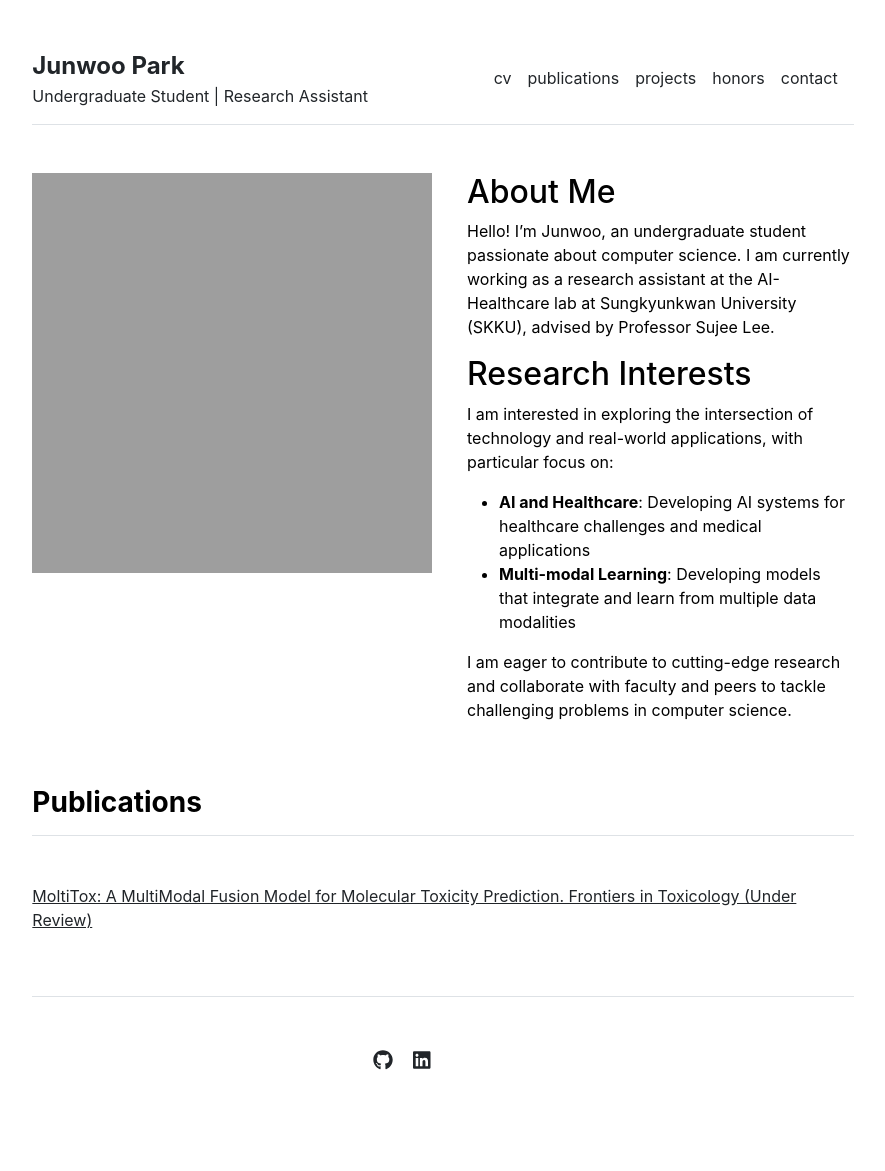
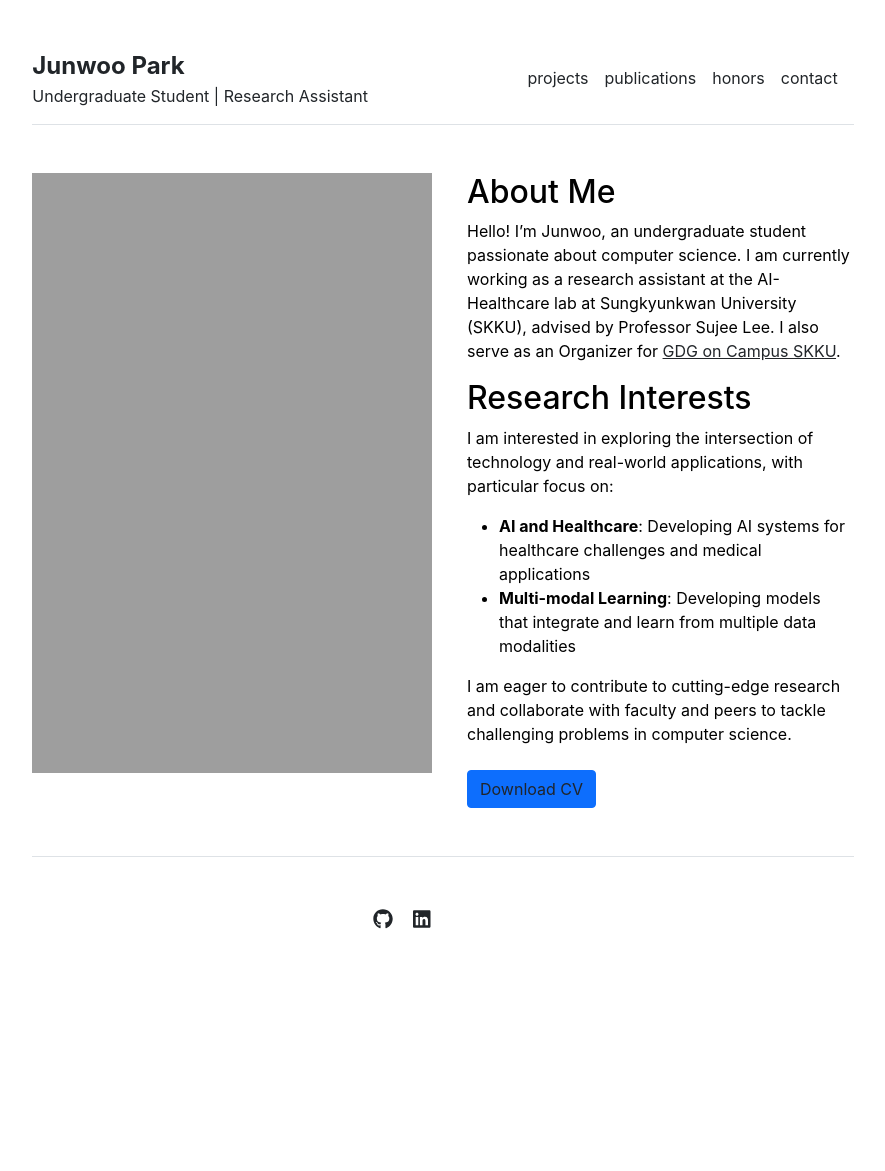
Before and after one commit to junwoop0/junwoop0.github.io, a Jekyll site: the page built from index.md, in a window 1280 px wide. Shown: the whole page, without its empty margins (197-1082 px from the left). Built offline with Jekyll 4.4.1, drawn with Linux system fonts in a browser that asks for light colours; after the commit the page ends 1031 px from its top, so only the background shows below that.

Commit message:
update profile

```diff
--- a/_data/settings.yml
+++ b/_data/settings.yml
@@ -1,7 +1,6 @@
 menu:
-- {name: 'cv', url: '/cv'}
+- {name: 'projects', url: '/projects'}
 - {name: 'publications', url: '/publications'}
-- {name: 'projects', url: '/projects'}
 - {name: 'honors', url: '/honors'}
 - {name: 'contact', url: '/contact'}
 
--- a/_layouts/home.html
+++ b/_layouts/home.html
@@ -2,13 +2,16 @@
 layout: default
 ---
 
-<div class="row g-5 mb-5">
-  <div class="col-md-6">
-    <img src="{{ site.github.url }}/assets/img/profile.jpeg" alt="Home" style="width: 400px; height: 400px; object-fit: cover;">
-  </div>
-  <div class="col-md-6">
-    {{ content }}
+<div style="max-width: 1200px; margin: 0 auto;">
+  <div class="row g-5 mb-5">
+    <div class="col-md-6">
+      <img src="{{ site.github.url }}/assets/img/profile.jpeg" alt="Home" style="width: 400px; height: 600px; object-fit: cover;">
+    </div>
+    <div class="col-md-6">
+      {{ content }}
+      <div class="mt-4">
+        <a href="{{ site.github.url }}/assets/cv.pdf" class="btn btn-primary" download>Download CV</a>
+      </div>
+    </div>
   </div>
 </div>
-
-{% include publications.html %}
--- a/index.md
+++ b/index.md
@@ -5,7 +5,7 @@ title: "Home"
 
 ## About Me
 
-Hello! I'm Junwoo, an undergraduate student passionate about computer science. I am currently working as a research assistant at the AI-Healthcare lab at Sungkyunkwan University (SKKU), advised by Professor Sujee Lee.
+Hello! I'm Junwoo, an undergraduate student passionate about computer science. I am currently working as a research assistant at the AI-Healthcare lab at Sungkyunkwan University (SKKU), advised by Professor Sujee Lee. I also serve as an Organizer for <a href="https://gdg.community.dev/gdg-on-campus-sungkyunkwan-university-seoul-south-korea/" target="_blank">GDG on Campus SKKU</a>.
 
 ## Research Interests
 
```
Also changed, not shown: _includes/contact.html (+3 -9 lines).
